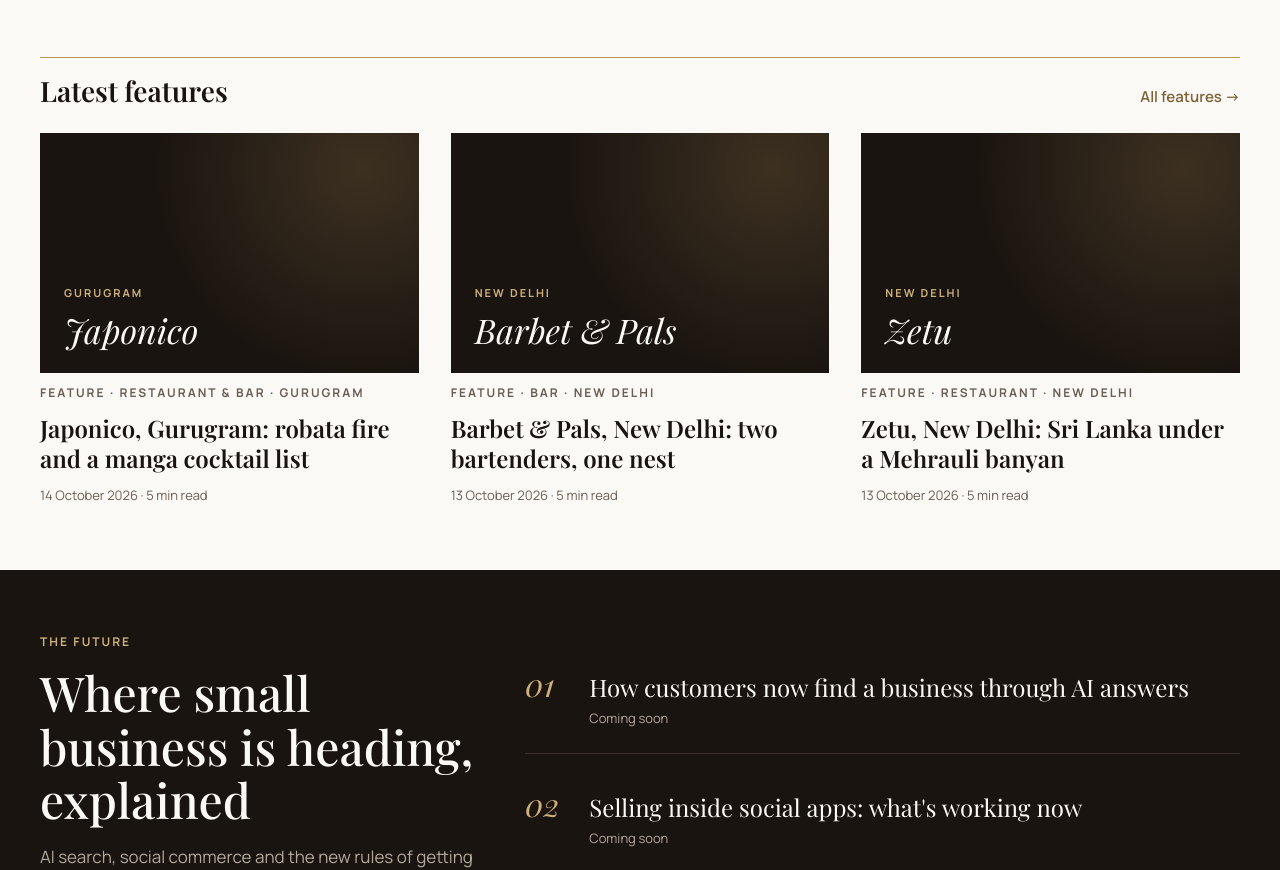
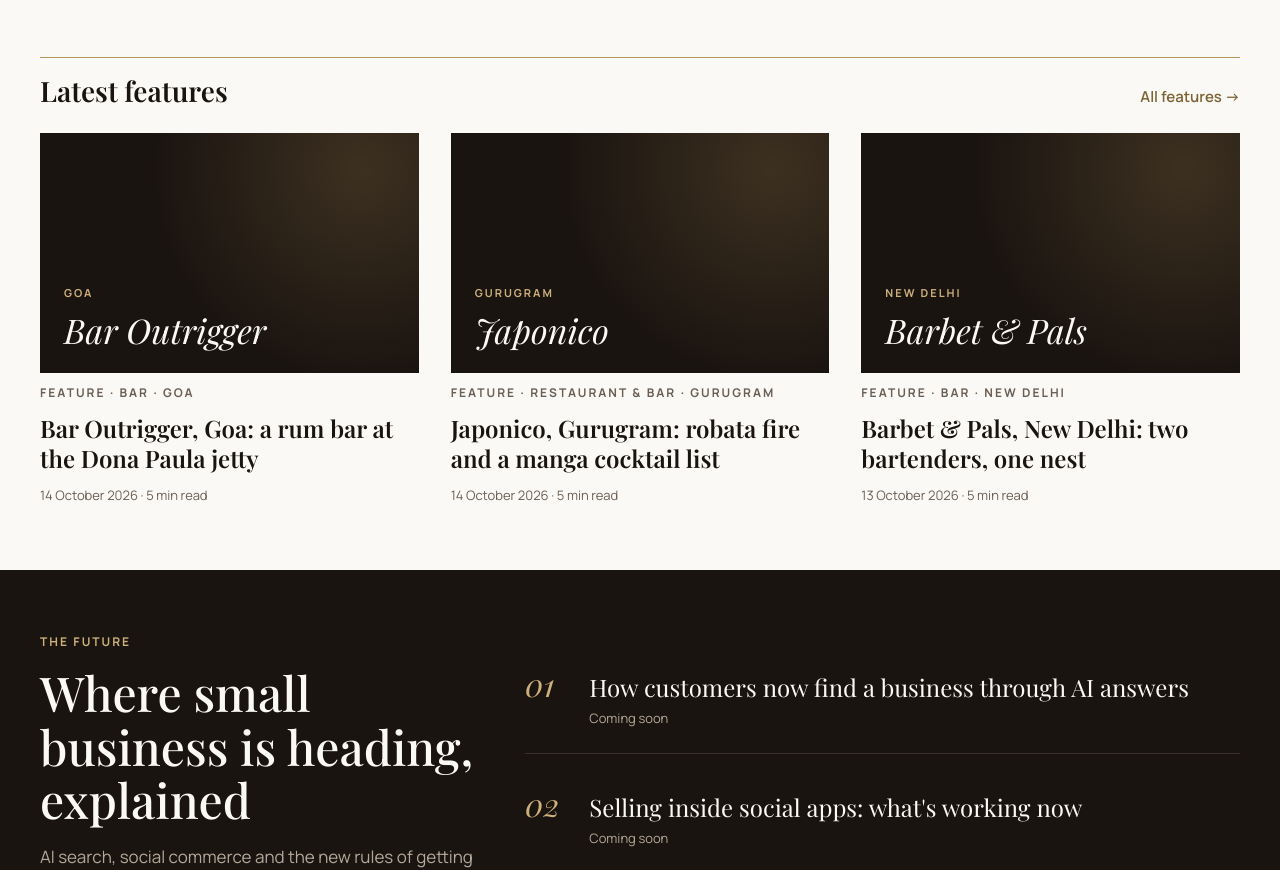
Before and after one commit to bymahiwork-prog/vetria, a Next.js app: page / in a window 1280 px wide. Shown: the part 720-1590 px from the top of the page. Built offline with nearby package versions, Linux system fonts and the light colour scheme; no server answers.

Commit message:
Add feature: Bar Outrigger, Goa: a rum bar at the Dona Paula jetty
Co-Authored-By: Claude <noreply@anthropic.com>

```diff
--- a/app/content/stories.ts
+++ b/app/content/stories.ts
@@ -48,6 +48,114 @@ export type FeatureStory = {
 };
 
 export const stories: FeatureStory[] = [
+  {
+    slug: "bar-outrigger-goa",
+    draft: false,
+    publishedAt: "2026-10-14",
+    kicker: "Feature · Bar · Goa",
+    title: "Bar Outrigger, Goa: a rum bar at the Dona Paula jetty",
+    standfirst: "Bar Outrigger is a nautical rum bar by the Dona Paula jetty in Goa, with over 100 rums, a treasure-map welcome and a place on Asia's 50 Best Bars 51–100.",
+    writer: "The Vitrea team",
+    date: "14 October 2026",
+    readTime: "5 min read",
+    heroImage: null,
+    heroAlt: "",
+    heroCaption: "",
+    body: [
+      {
+        type: "paragraph",
+        text: "Getting to Bar Outrigger starts on WhatsApp. Book a table and the reply comes with a map drawn like a treasure hunt, leading from the car park down to a cocktail bar by the Dona Paula jetty, just outside Panaji in Goa. Time Out India says the team may even send someone to walk you in, because GPS struggles with the last stretch."
+      },
+      {
+        type: "paragraph",
+        text: "Bar Outrigger is a rum bar with a nautical theme, co-founded by Arijit Bose and Francis Coelho, according to Design Pataki and Esquire India. It sits on what was once a docking area for fishing boats. Design Pataki listed it among Goa's new openings in January 2025, and within months it had a place on Asia's 50 Best Bars. For a small bar in a quiet fishing village, that is a fast rise."
+      },
+      {
+        type: "heading",
+        text: "The people behind Bar Outrigger, Dona Paula"
+      },
+      {
+        type: "paragraph",
+        text: "Bose is a bartender known for building concept bars. The Nod Mag describes Outrigger as one of the bars he created, and notes that he now runs Bar Spirit Forward in Bengaluru. Coelho is the co-founder named alongside him in Esquire India and Design Pataki."
+      },
+      {
+        type: "paragraph",
+        text: "The idea is simple to state. Design Pataki calls the bar a third place: somewhere between home and work where locals and expats can settle in. The nautical theme runs from the welcome to the walls to the menu, and the team leans on small rituals rather than spectacle."
+      },
+      {
+        type: "paragraph",
+        text: "The Nod Mag describes two of them. Staff chalk a sailor-style greeting for each booking before guests arrive. And at the end of the night, guests and staff close with a singalong of the song from Titanic, a tradition Time Out India also mentions."
+      },
+      {
+        type: "heading",
+        text: "A rum list built for exploring"
+      },
+      {
+        type: "paragraph",
+        text: "Rum is the whole point here. Tatler Asia counts more than a hundred rums from around the world, alongside tiki punches and daiquiris. Time Out India describes tasting flights that move from light and grassy styles to dark and funky ones, and Design Pataki mentions rum-tasting sessions for those who want to go deeper."
+      },
+      {
+        type: "paragraph",
+        text: "Two drinks come up again and again in the coverage: the Tiki Negroni and the Walking Dead. Tatler Asia and Esquire India both single out the Coffee Painkiller, which Esquire describes as built on coconut cream and nutmeg. Esquire also names the Kingston Negroni and the Outrigger, a house drink of lime and house rum. Tatler adds one with a nod to the founder: the Flaming Wisdom of Bose."
+      },
+      {
+        type: "paragraph",
+        text: "The food stays close to the coast. Design Pataki credits the menu to Chef Adrial, with fresh seafood and Goan home cooking. Tatler Asia picks out fried river prawns served with a Lao-style sour dip, and local seabass cured in a sharp vinaigrette."
+      },
+      {
+        type: "heading",
+        text: "Teal walls, bay windows and an Asia's 50 Best listing"
+      },
+      {
+        type: "paragraph",
+        text: "The room was designed by Ayaz and Zameer Basrai of The Busride Design Studio, Design Pataki reports. Expect teal walls, plenty of plants, cane-woven stools, brown sofas and a worn wooden L-shaped bar. A communal table sits in the middle, and bay windows look straight out over the Arabian Sea. Time Out India adds model boats and striped fabrics to the picture, and Tatler Asia notes that the bar has direct access to a private stretch of beach."
+      },
+      {
+        type: "paragraph",
+        text: "The recognition has been steady. Bar Outrigger entered Asia's 50 Best Bars 51–100 list at No. 55 in 2025, Esquire India reported, and rose to No. 51 in 2026, according to The Nod Mag and Man's World India. Outlook Luxe placed it seventh in its 2025 list of 50 bars in India to visit, as one of that year's new entries. In 2026 it was named in the inaugural Tatler Best 20 Bars India."
+      },
+      {
+        type: "heading",
+        text: "Why it matters"
+      },
+      {
+        type: "paragraph",
+        text: "Bar Outrigger shows how far a clear idea can carry a small venue. It does one spirit in depth, ties every detail to one theme, and does not try to be everything to everyone. That focus makes it easy to describe, easy to recommend and easy for a journalist to write about."
+      },
+      {
+        type: "paragraph",
+        text: "It also turns its weaknesses into part of the story. A hard-to-find location becomes a treasure map on WhatsApp. A booking becomes a chalked greeting. Closing time becomes a singalong. None of these costs much, but each gives guests something to talk about afterwards. For any independent owner, the lesson is to look at the awkward parts of your own business and ask whether they could become the thing people remember."
+      },
+      {
+        type: "heading",
+        text: "Plan your visit"
+      },
+      {
+        type: "paragraph",
+        text: "Where: Dona Paula Road, near the Dona Paula Jetty, Panaji, Goa 403004."
+      },
+      {
+        type: "paragraph",
+        text: "When: From 3pm on weekdays and noon at weekends, until midnight; closed on Tuesdays, according to Time Out India."
+      },
+      {
+        type: "paragraph",
+        text: "What to order: a rum flight, the Tiki Negroni, the Walking Dead or the Coffee Painkiller, with the fried river prawns."
+      },
+      {
+        type: "paragraph",
+        text: "Good for: rum lovers, sunset drinks by the sea, and groups around the communal table. Book ahead on WhatsApp for directions."
+      }
+    ],
+    business: {
+      name: "Bar Outrigger",
+      details: "Dona Paula, Goa · Bar · Asia's 50 Best Bars No. 51 (2026)",
+      logo: null,
+      website: "https://www.baroutrigger.com/",
+      instagram: "https://www.instagram.com/baroutriggergoa/",
+    },
+    readNext: [],
+  },
   {
     slug: "japonico-gurugram",
     draft: false,
```
Also changed, not shown: 1 other file (tests, documents, lock files or other folders).
